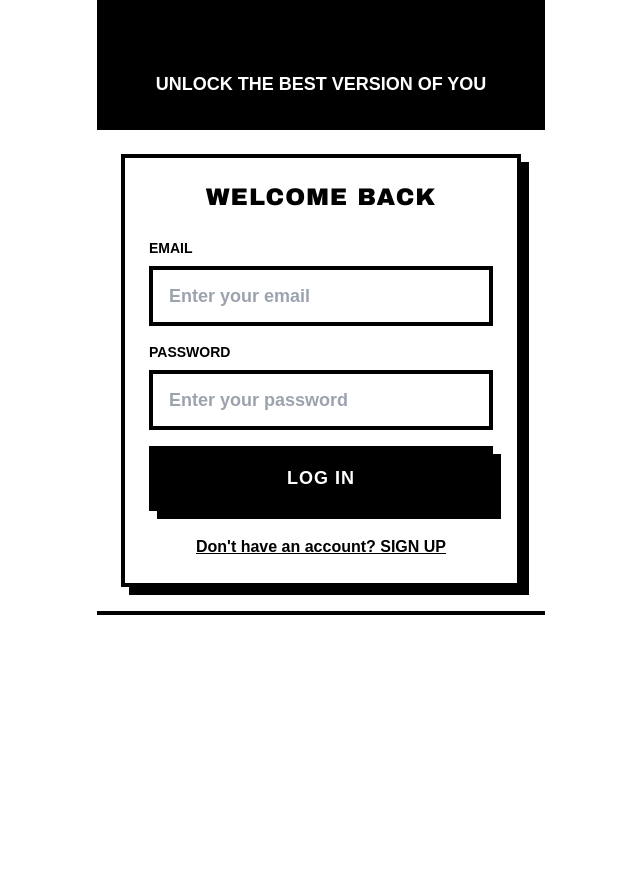
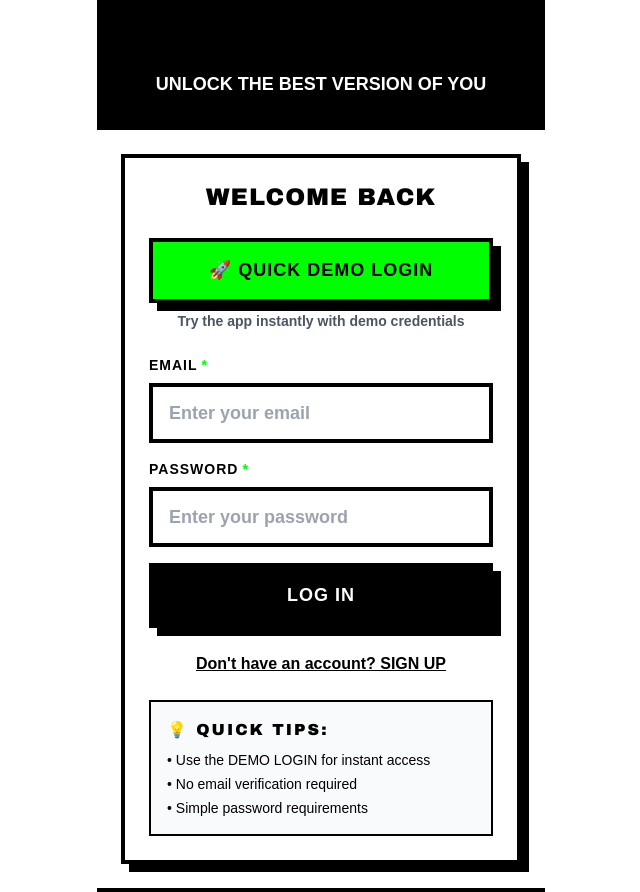
Before and after one commit to nickmerich/grit-forge-forward, a React (Vite) app: page /profile in a window 1280 px wide. Shown: the whole page, without its empty margins (319-959 px from the left). Before the commit the page ends 800 px from the top, so only its background shows below. Built offline with nearby package versions, Linux system fonts and the light colour scheme.

Commit message:
Fix: Improve login flow
Simplified the login process for a better user experience.

```diff
--- a/src/components/AuthForm.tsx
+++ b/src/components/AuthForm.tsx
@@ -30,6 +30,12 @@ export const AuthForm = () => {
     }
   };
 
+  const handleQuickLogin = () => {
+    setEmail('demo@gryt.app');
+    setPassword('demo123');
+    setIsLogin(true);
+  };
+
   return (
     <div className="brutalist-container">
       <div className="brutalist-header">
@@ -45,38 +51,48 @@ export const AuthForm = () => {
             {isLogin ? 'WELCOME BACK' : 'JOIN THE GRYT COMMUNITY'}
           </h2>
 
+          {/* Quick Demo Login Button */}
+          {isLogin && (
+            <div className="mb-6">
+              <BrutalistButton
+                onClick={handleQuickLogin}
+                variant="accent"
+                className="w-full"
+              >
+                🚀 QUICK DEMO LOGIN
+              </BrutalistButton>
+              <p className="text-center text-sm font-bold mt-2 text-gray-600">
+                Try the app instantly with demo credentials
+              </p>
+            </div>
+          )}
+
           <form onSubmit={handleSubmit} className="space-y-4">
             {!isLogin && (
-              <div>
-                <label className="block text-sm font-bold mb-2">FULL NAME</label>
               <BrutalistInput
                 value={fullName}
                 onChange={setFullName}
+                label="FULL NAME"
                 placeholder="Enter your full name"
                 required
               />
-              </div>
             )}
 
-            <div>
-              <label className="block text-sm font-bold mb-2">EMAIL</label>
             <BrutalistInput
               value={email}
               onChange={setEmail}
+              label="EMAIL"
               placeholder="Enter your email"
               required
             />
-            </div>
 
-            <div>
-              <label className="block text-sm font-bold mb-2">PASSWORD</label>
             <BrutalistInput
               value={password}
               onChange={setPassword}
+              label="PASSWORD"
               placeholder="Enter your password"
               required
             />
-            </div>
 
             <BrutalistButton
               type="submit"
@@ -91,7 +107,7 @@ export const AuthForm = () => {
             <button
               type="button"
               onClick={() => setIsLogin(!isLogin)}
-              className="font-bold underline"
+              className="font-bold underline hover:text-brutalist-green transition-colors"
             >
               {isLogin
                 ? "Don't have an account? SIGN UP"
@@ -99,6 +115,16 @@ export const AuthForm = () => {
               }
             </button>
           </div>
+
+          {/* Login Tips */}
+          <div className="mt-6 p-4 border-2 border-brutalist-black bg-gray-50">
+            <h3 className="font-bold mb-2">💡 QUICK TIPS:</h3>
+            <ul className="text-sm space-y-1">
+              <li>• Use the DEMO LOGIN for instant access</li>
+              <li>• No email verification required</li>
+              <li>• Simple password requirements</li>
+            </ul>
+          </div>
         </BrutalistCard>
       </div>
     </div>
--- a/src/components/BrutalistInput.tsx
+++ b/src/components/BrutalistInput.tsx
@@ -12,6 +12,7 @@ interface BrutalistInputProps {
   required?: boolean;
   label?: string;
   error?: string;
+  type?: 'text' | 'email' | 'password';
 }
 
 const BrutalistInput = ({
@@ -23,7 +24,8 @@ const BrutalistInput = ({
   minLength,
   required,
   label,
-  error
+  error,
+  type = 'text'
 }: BrutalistInputProps) => {
   return (
     <div className={cn("space-y-2", className)}>
@@ -34,7 +36,7 @@ const BrutalistInput = ({
         </label>
       )}
       <input
-        type="text"
+        type={type}
         value={value}
         onChange={(e) => onChange(e.target.value)}
         placeholder={placeholder}
```
Lines whose indentation alone changed are shown as unchanged.
